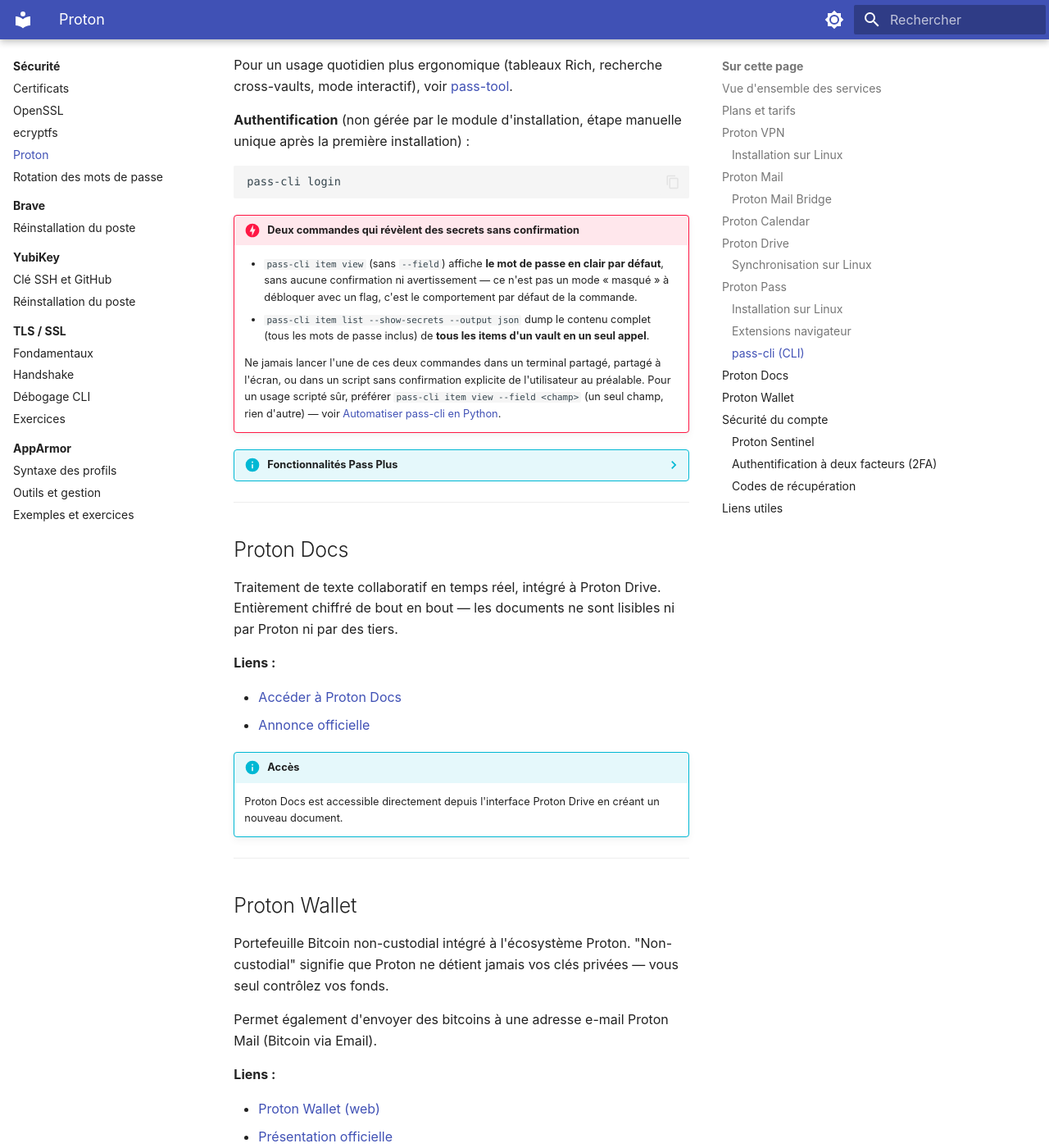
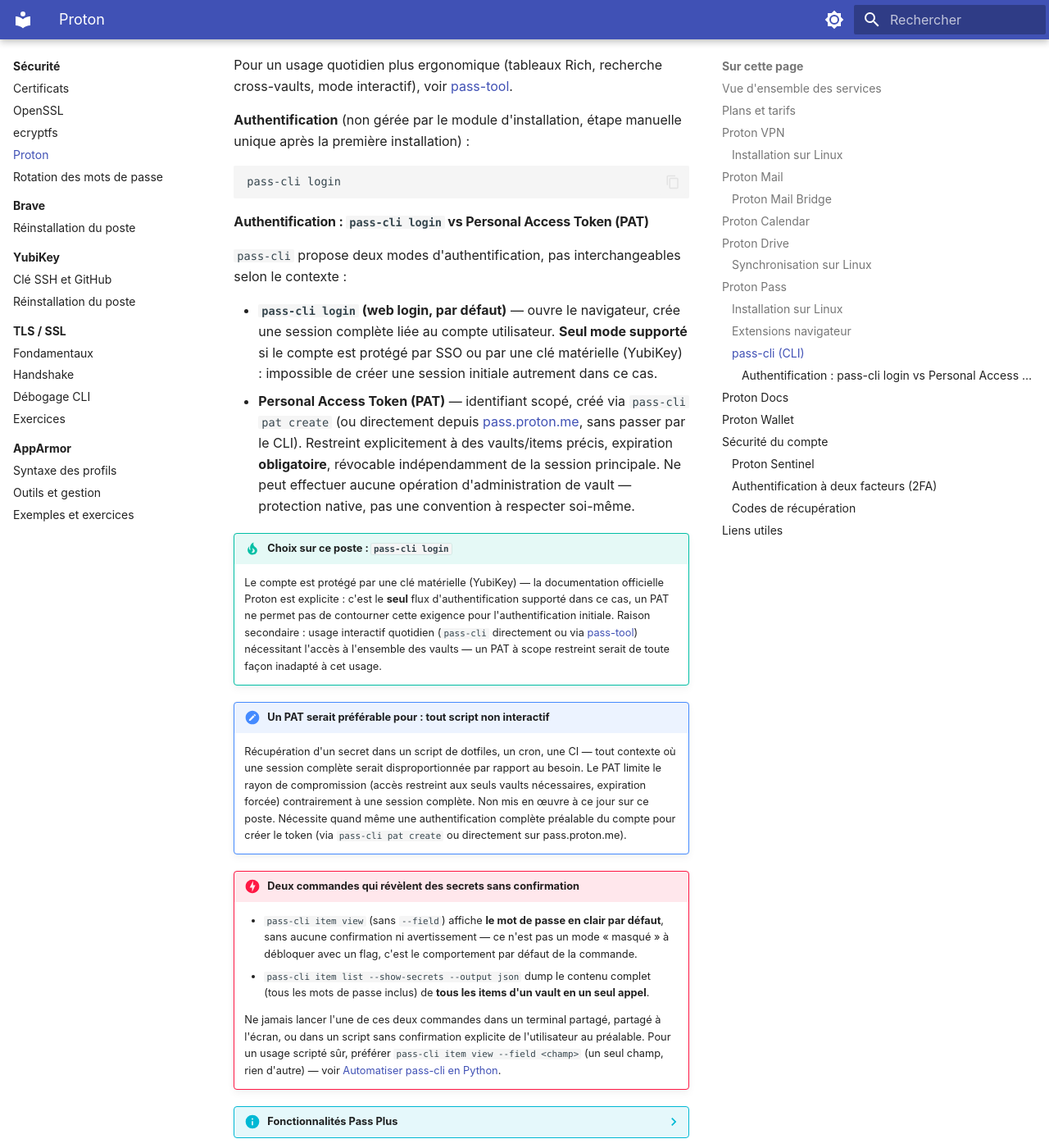
Before and after one commit to namnetes/alm_notes, an MkDocs documentation site: the page built from docs/securite/proton.md, in a window 1280 px wide and 1400 px high, scrolled down 5221 px. Shown: the whole window at 82% size. Built offline with MkDocs 1.6.1 and Material for MkDocs 9.7.7, drawn with Linux system fonts in a browser that asks for light colours.

Commit message:
docs(securite): explain pass-cli login vs Personal Access Token
New subsection under pass-cli (CLI) covering the two authentication
modes: web login (session tied to the account, the only supported flow
when the account is hardware-key/SSO protected) vs Personal Access
Token (scoped, mandatory expiration, revocable independently, blocked
from vault administration by design).

Documents the actual choice on this machine (login, due to the YubiKey
requirement and the need for full-vault interactive access) and notes
PAT as the better fit for future non-interactive scripting (dotfiles,
cron, CI) where a full session would be disproportionate.

pass-cli pat create verified live (--help) rather than assumed: it's
an accepted alias for personal-access-token create, and --expiration
is confirmed as a required argument.

````diff
--- a/docs/securite/proton.md
+++ b/docs/securite/proton.md
@@ -198,6 +198,43 @@ manuelle unique après la première installation) :
 pass-cli login
 ```
 
+#### Authentification : `pass-cli login` vs Personal Access Token (PAT)
+
+`pass-cli` propose deux modes d'authentification, pas interchangeables
+selon le contexte :
+
+- **`pass-cli login` (web login, par défaut)** — ouvre le navigateur, crée
+  une session complète liée au compte utilisateur. **Seul mode supporté**
+  si le compte est protégé par SSO ou par une clé matérielle (YubiKey) :
+  impossible de créer une session initiale autrement dans ce cas.
+- **Personal Access Token (PAT)** — identifiant scopé, créé via
+  `pass-cli pat create` (ou directement depuis
+  [pass.proton.me](https://pass.proton.me), sans passer par le CLI).
+  Restreint explicitement à des vaults/items précis, expiration
+  **obligatoire**, révocable indépendamment de la session principale. Ne
+  peut effectuer aucune opération d'administration de vault — protection
+  native, pas une convention à respecter soi-même.
+
+!!! tip "Choix sur ce poste : `pass-cli login`"
+    Le compte est protégé par une clé matérielle (YubiKey) — la
+    documentation officielle Proton est explicite : c'est le **seul** flux
+    d'authentification supporté dans ce cas, un PAT ne permet pas de
+    contourner cette exigence pour l'authentification initiale. Raison
+    secondaire : usage interactif quotidien (`pass-cli` directement ou via
+    [pass-tool](../systeme/ubuntu/alm_tools/outils/pass-tool.md))
+    nécessitant l'accès à l'ensemble des vaults — un PAT à scope restreint
+    serait de toute façon inadapté à cet usage.
+
+!!! note "Un PAT serait préférable pour : tout script non interactif"
+    Récupération d'un secret dans un script de dotfiles, un cron, une CI —
+    tout contexte où une session complète serait disproportionnée par
+    rapport au besoin. Le PAT limite le rayon de compromission (accès
+    restreint aux seuls vaults nécessaires, expiration forcée)
+    contrairement à une session complète. Non mis en œuvre à ce jour sur
+    ce poste. Nécessite quand même une authentification complète préalable
+    du compte pour créer le token (via `pass-cli pat create` ou
+    directement sur pass.proton.me).
+
 !!! danger "Deux commandes qui révèlent des secrets sans confirmation"
     - `pass-cli item view` (sans `--field`) affiche **le mot de passe en
       clair par défaut**, sans aucune confirmation ni avertissement — ce
````
